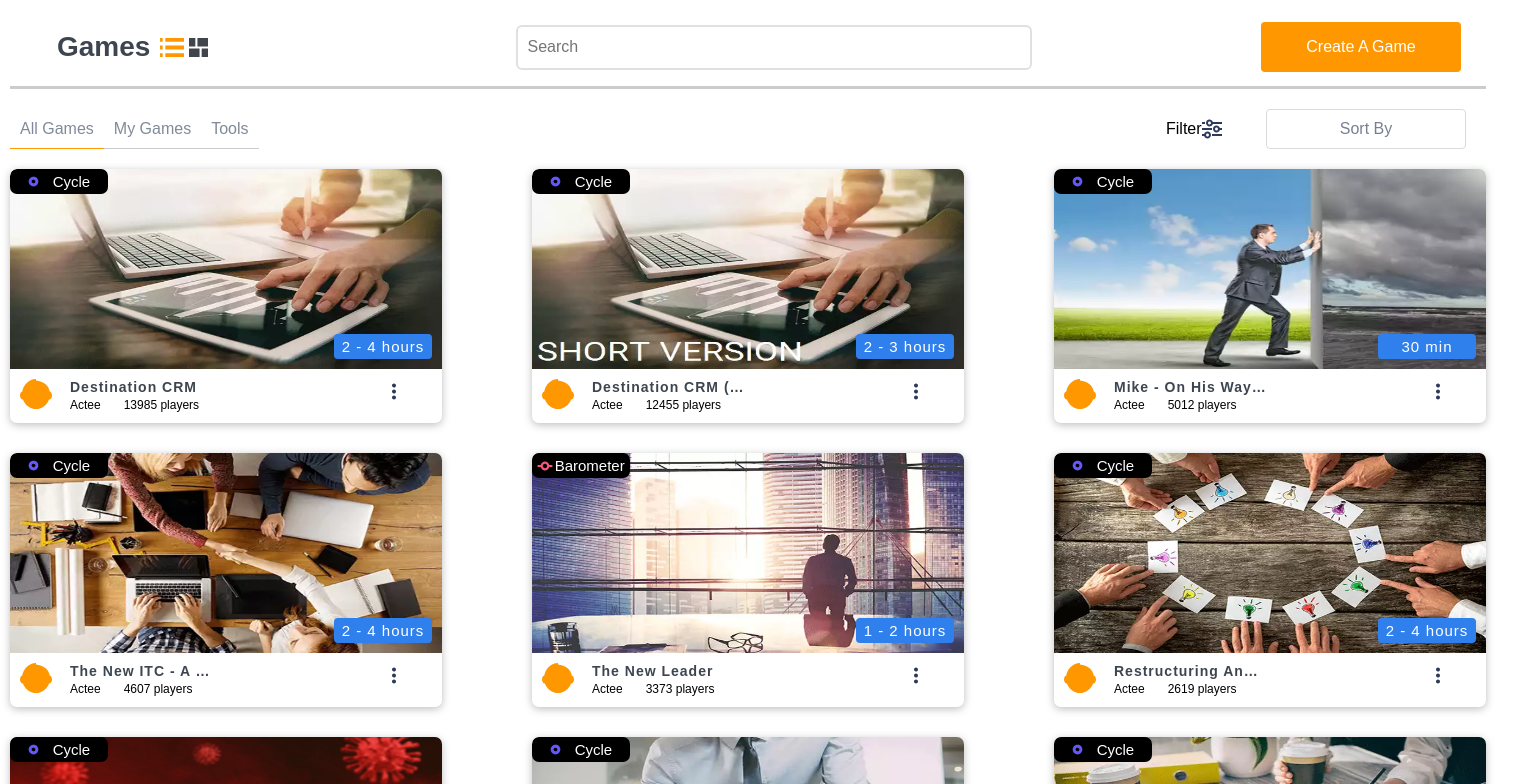
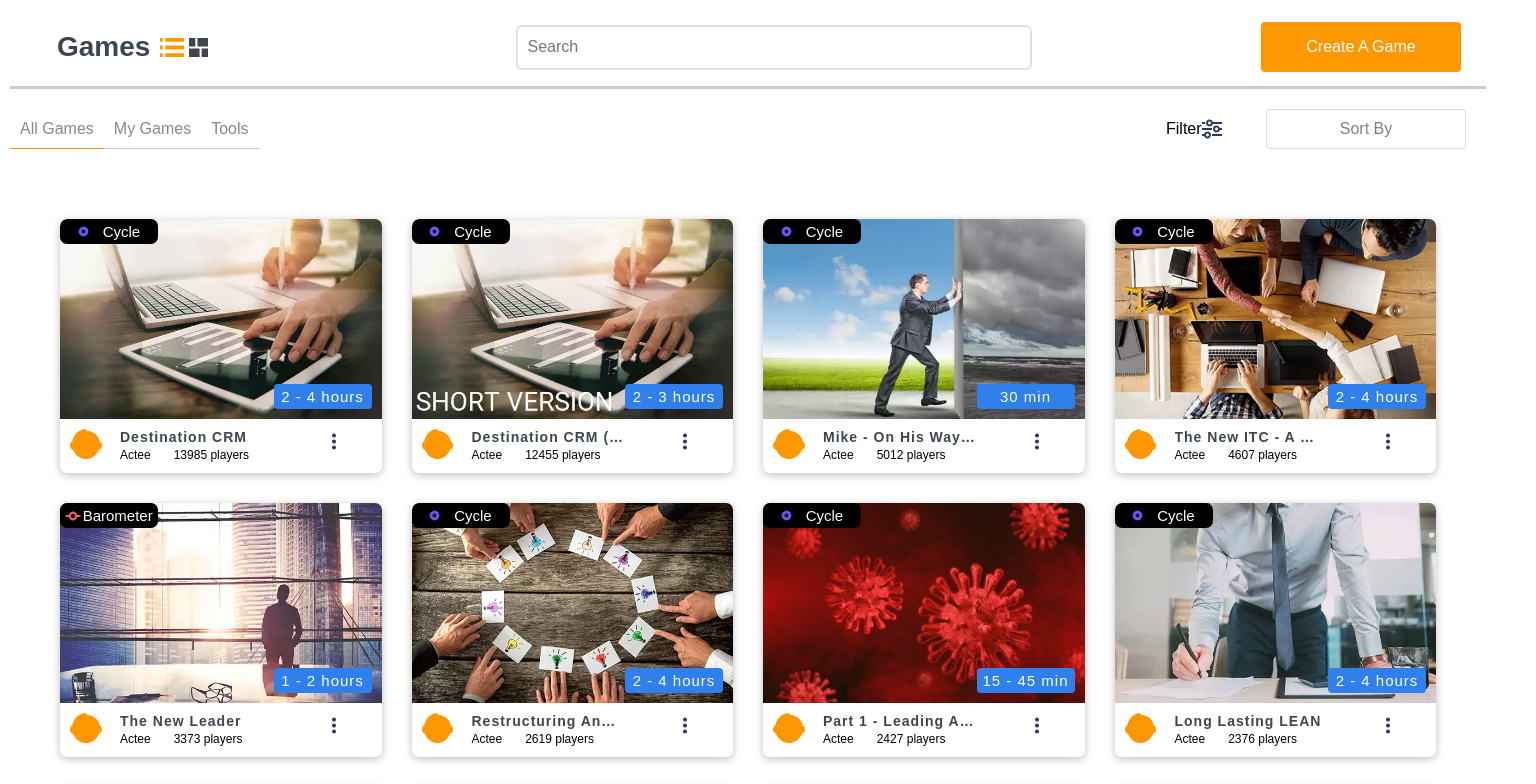
Before and after one commit to nehasingh931126/Actee, an Angular app: page / in a window 1536 px wide. Shown: the top 784 px of the page. Built offline with nearby package versions, Linux system fonts and the light colour scheme.

Commit message:
changes in the css

```diff
--- a/src/app/shared/components/games/games.component.html
+++ b/src/app/shared/components/games/games.component.html
@@ -4,14 +4,13 @@
     *ngFor="let game of gamesList; index as i; trackBy: userTrackBy"
   >
     <div class="games-card__img-container">
-      <img
-        class="game-card__image"
+      <div class="game-card__image"><img
         [src]="
           'assets/actee-games-image/' + game.GamePic ??
           '0b9c286c-83ae-4fbd-b520-b4b52a5944dc.webp'
         "
         alt="Game image"
-      />
+      /></div>
       <div class="game-card__type">
         <div>
           <img
@@ -53,9 +52,13 @@
   </figure>
 </section>
 
+
+
 <actee-modal *ngIf="gameObject" (onClose)="closeModal()">
   <ng-container header>
-    <header class="game-modal__header-container actee-flex-row-display actee-bottom-margin">
+    <header
+      class="game-modal__header-container actee-flex-row-display actee-bottom-margin"
+    >
       <div class="game-modal__header-left">
         <h1 class="game-modal__header_title">{{ getName(gameObject.Name) }}</h1>
         <div>
@@ -70,7 +73,9 @@
     </header>
   </ng-container>
   <ng-container section>
-    <div class="game-modal__header_details actee-flex-row-display actee-padding">
+    <div
+      class="game-modal__header_details actee-flex-row-display actee-padding"
+    >
       <div class="header-column-decorator actee-flex-column-display">
         <div>Duration</div>
         <div class="detail">{{ gameObject.Length }}</div>
@@ -119,11 +124,14 @@
   <ng-container additionalSection>
     <div>Additional Documents:</div>
     <div class="game-pdf__document_container">
-    <ng-container *ngIf="gameObject?.GuidePdfFiles?.length > 0">
-      <div class="game-pdf__documents" *ngFor="let pdfFile of gameObject.GuidePdfFiles">
-        <div class="file-name">{{ pdfFile.FileName }}</div>
-      </div>
-    </ng-container>
+      <ng-container *ngIf="gameObject?.GuidePdfFiles?.length > 0">
+        <div
+          class="game-pdf__documents"
+          *ngFor="let pdfFile of gameObject.GuidePdfFiles"
+        >
+          <div class="file-name">{{ pdfFile.FileName }}</div>
+        </div>
+      </ng-container>
     </div>
     <div *ngIf="gameObject?.GuidePdfFiles?.length === 0">
       No Additional Documents
--- a/src/app/shared/components/games/games.component.scss
+++ b/src/app/shared/components/games/games.component.scss
@@ -3,20 +3,32 @@
   flex-direction: column;
   align-items: center;
   justify-content: space-around;
+  margin: auto;
+
+  .games-card {
+    position: relative;
+    margin: 20px;
+    box-shadow: 0 2px 8px rgba(0, 0, 0, 0.26);
+    border-radius: 7px;
+    overflow: hidden;
+    background: white;
+    width: 400px;
+  }
 }
 
-.games-card {
+.games-card__img-container {
+  padding: 0;
+  height: 200px;
   position: relative;
-  margin: 0;
-  box-shadow: 0 2px 8px rgba(0, 0, 0, 0.26);
-  border-radius: 7px;
-  overflow: hidden;
-  background: white;
 }
 
 .game-card__image {
+  height: 200px;
+}
+
+.game-card__image img {
   width: 100%;
-  height: 100%;
+  height: 200px;
 }
 
 .games-card__content {
@@ -72,12 +84,6 @@
 
 .games-card__icon img {
   height: 30px;
-}
-
-.games-card__img-container {
-  padding: 0;
-  height: 200px;
-  position: relative;
 }
 
 .overlay-button {
@@ -237,20 +243,68 @@
   margin: 10px;
 }
 
-@media only screen and (min-width: 600px) {
+@media only screen and (min-width: 930px) {
   .games-cards-list {
     display: grid;
     grid-template-columns: 1fr 1fr;
-    column-gap: 90px;
+    column-gap: 70px;
     row-gap: 30px;
+    .games-card {
+      margin: 0;
+    }
+  }
+
+  .games-card__img-container {
+    padding: 0;
+    height: 200px;
+    width: 100%;
+    position: relative;
   }
 }
 
-@media only screen and (min-width: 768px) {
+@media only screen and (min-width: 1100px) {
   .games-cards-list {
     display: grid;
     grid-template-columns: 1fr 1fr 1fr;
     column-gap: 90px;
     row-gap: 30px;
+    .games-card {
+      margin: 0;
+      width: 100%;
+    }
+  }
+
+  .games-card__img-container {
+    padding: 0;
+    height: 200px;
+    width: 100%;
+    position: relative;
   }
 }
+
+@media only screen and (min-width: 1500px) {
+  .games-cards-list {
+    display: grid;
+    grid-template-columns: 1fr 1fr 1fr 1fr;
+    column-gap: 30px;
+    row-gap: 30px;
+    padding: 50px;
+    max-width: 1500px;
+    margin: auto;
+
+    .games-card {
+      margin: 0;
+    }
+  }
+
+  .games-card__img-container {
+    padding: 0;
+    height: 200px;
+    position: relative;
+  }
+
+  .game-card__image img {
+    width: 100%;
+    height: 200px;
+  }
+}
```
